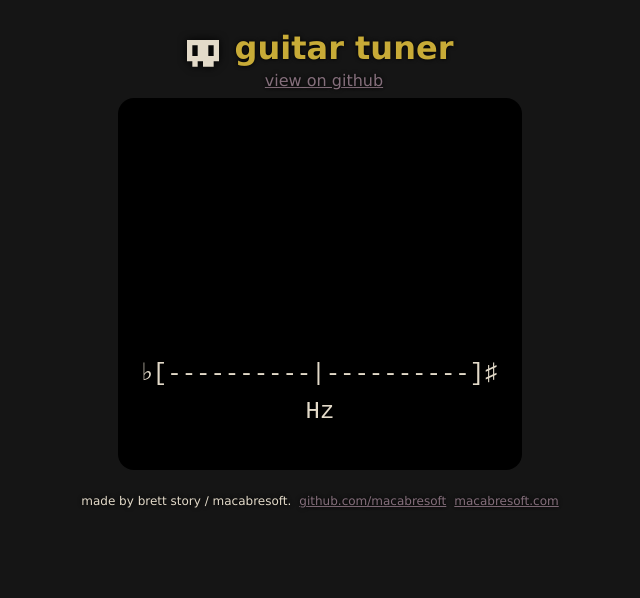
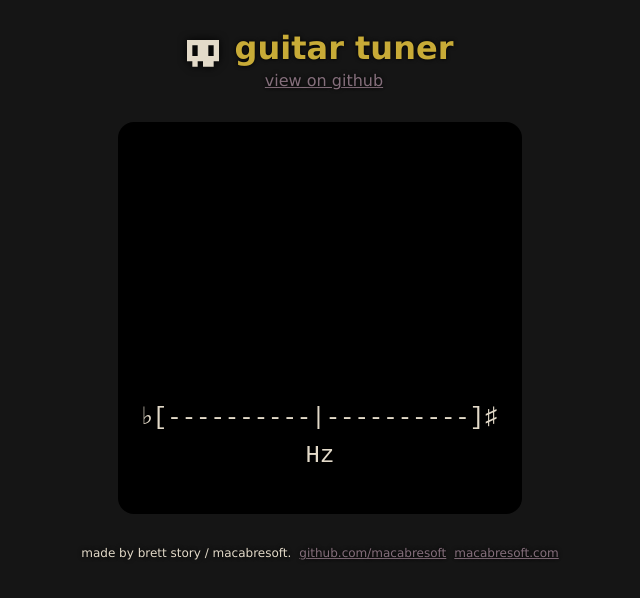
Before and after one commit to Macabresoft/guitar-tuner, an Angular app: page / in a window 1280 px wide. Shown: the top 598 px of the page, without its empty margins (320-960 px from the left). Built offline with nearby package versions, Linux system fonts and the light colour scheme; no server answers.

Commit message:
Adjusting margins

```diff
--- a/src/app/tuner/tuner.component.css
+++ b/src/app/tuner/tuner.component.css
@@ -7,16 +7,17 @@
   text-align:center;
   margin-left: auto;
   margin-right: auto;
+  margin-top: 2rem;
+  margin-bottom: 2rem;
 }
 
 .digital h1 {
   font-weight: normal;
   text-shadow: 0 0 0.25rem var(--shadow-color);
-  height: 10rem;
-  margin: 0.25rem 0.5rem 0.5rem 0.5rem;
+  height: 15rem;
+  margin: 0 0 0.5rem 0.5rem;
   font-size: 10rem;
   text-align: center;
-  margin-bottom: 4rem;
 }
 
 .digital p {
```
